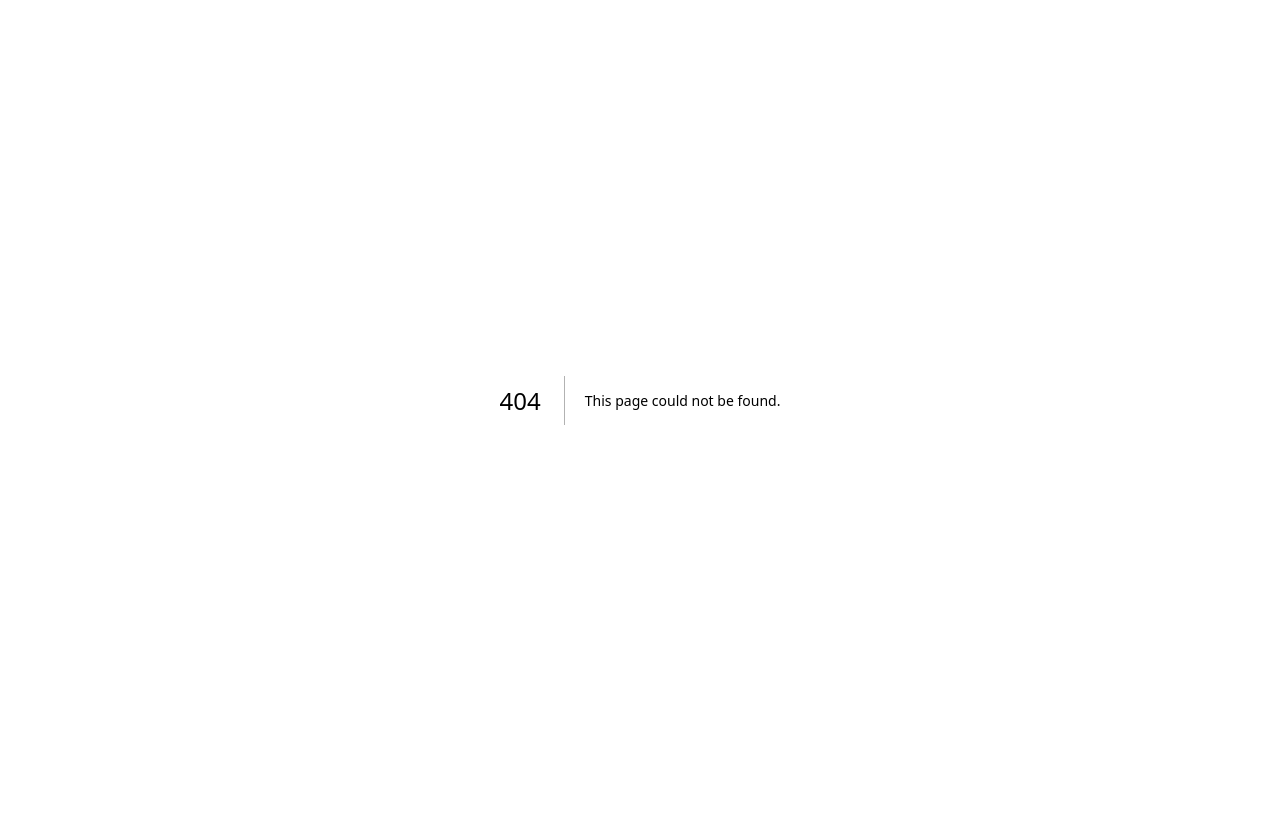
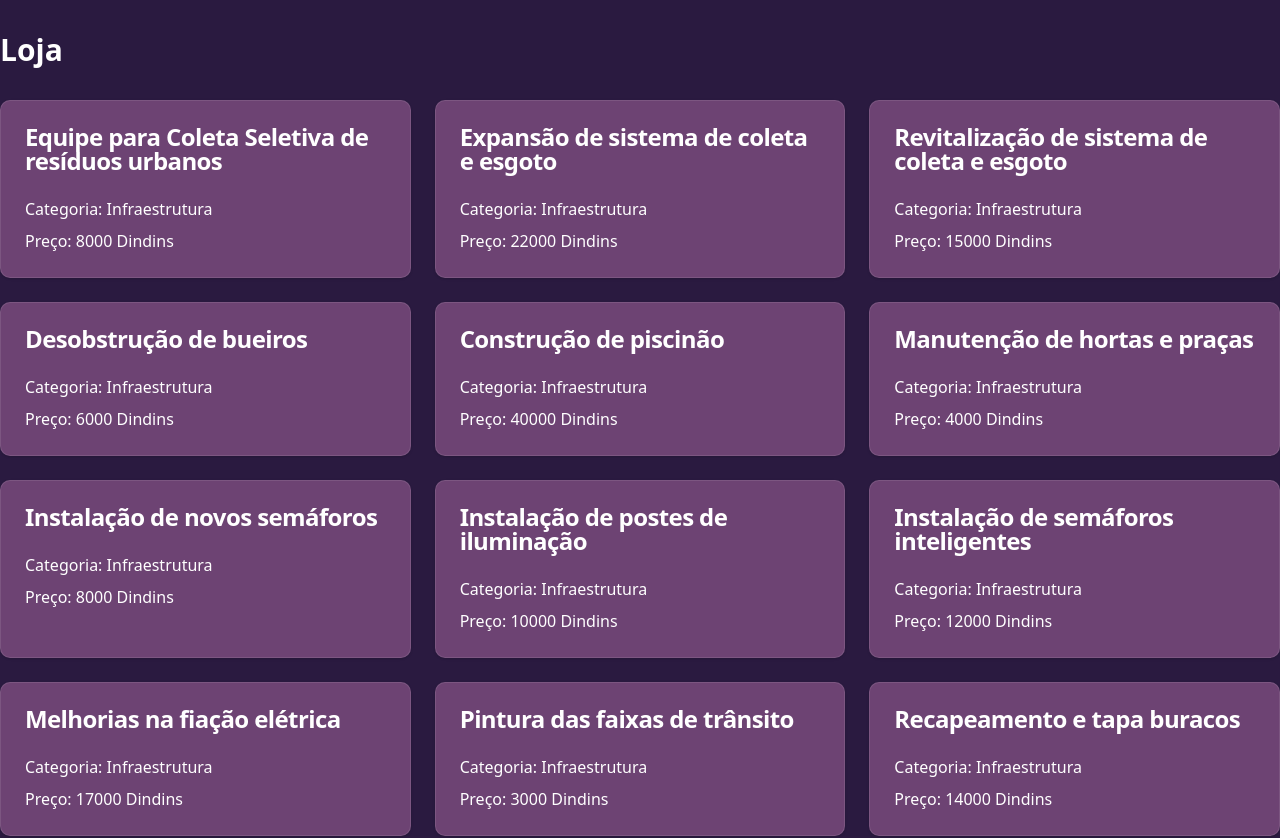
Before and after one commit to luisfelipesdn12/juventude-em-governo, a Next.js app: page /preview/store in a window 1280 px wide. Before the commit this address had no page. Shown: the top 838 px of the page. Before the commit the page ends 800 px from the top, so only its background shows below. Built offline with nearby package versions, Linux system fonts and the light colour scheme.

Commit message:
✨ feat: Add Preview button to Home page with EyeIcon for enhanced navigation

```diff
--- a/src/app/page.tsx
+++ b/src/app/page.tsx
@@ -2,7 +2,8 @@ import Image from "next/image";
 import InstallButton from "@/components/InstallButton";
 import manifest from "./manifest";
 import { Button } from "@/components/ui/button";
-import { PlayIcon, PlaySquareIcon, MenuIcon } from "lucide-react";
+import { PlayIcon, PlaySquareIcon, MenuIcon, EyeIcon } from "lucide-react";
+import Link from "next/link";
 
 export default function Home() {
   return (
@@ -22,8 +23,14 @@ export default function Home() {
             <MenuIcon />
             Menu
           </Button>
+          <Link href="/preview">
+            <Button variant="option">
+              <EyeIcon />
+              Preview
+            </Button>
+          </Link>
         </div>
-          <InstallButton />
+        <InstallButton />
       </div>
     </div>
   );
--- /dev/null
+++ b/src/app/preview/categories/[id]/page.tsx
@@ -0,0 +1,59 @@
+import Link from 'next/link';
+import { notFound } from 'next/navigation';
+import { Button } from '@/components/ui/button';
+import { Card, CardHeader, CardContent, CardFooter, CardTitle } from '@/components/ui/card';
+import { getCategory, calculateCardAverage } from '@/lib/data';
+
+interface CategoryPageProps {
+  params: {
+    id: string;
+  };
+}
+
+export default function CategoryPage({ params }: CategoryPageProps) {
+  const category = getCategory(params.id);
+
+  if (!category) {
+    return notFound();
+  }
+
+  return (
+    <div className="container mx-auto py-8">
+      <h1 className="text-3xl font-bold mb-8">{category.name}</h1>
+
+      <div className="grid grid-cols-1 md:grid-cols-2 lg:grid-cols-3 gap-6">
+        {category.cards.map((card) => {
+          const avgPoints = calculateCardAverage(card.metrics);
+
+          return (
+            <Card key={card.id} className="h-full flex flex-col">
+              <CardHeader>
+                <CardTitle>Carta {card.id}</CardTitle>
+              </CardHeader>
+              <CardContent className="flex-grow">
+                <ul className="space-y-2">
+                  {card.metrics.map((metric) => (
+                    <li key={metric.id} className="text-sm">
+                      {metric.text} ({metric.points}%)
+                    </li>
+                  ))}
+                </ul>
+              </CardContent>
+              <CardFooter className="border-t pt-4">
+                <div className="text-lg font-semibold">
+                  Média: {avgPoints}%
+                </div>
+              </CardFooter>
+            </Card>
+          );
+        })}
+      </div>
+
+      <div className="mt-8">
+        <Link href="/preview/categories">
+          <Button variant="outline">Voltar para Categorias</Button>
+        </Link>
+      </div>
+    </div>
+  );
+}
--- /dev/null
+++ b/src/app/preview/categories/page.tsx
@@ -0,0 +1,32 @@
+import Link from 'next/link';
+import { Button } from '@/components/ui/button';
+import { getCategories } from '@/lib/data';
+
+export default function CategoriesPage() {
+  const categories = getCategories();
+
+  return (
+    <div className="container mx-auto py-8">
+      <h1 className="text-3xl font-bold mb-8">Categorias</h1>
+
+      <div className="grid grid-cols-1 md:grid-cols-2 lg:grid-cols-3 gap-4">
+        {categories.map((category) => (
+          <Link key={category.id} href={`/preview/categories/${category.id}`}>
+            <Button
+              variant="outline"
+              className="w-full h-24 text-lg"
+              >
+              {category.name}
+            </Button>
+          </Link>
+        ))}
+      </div>
+
+      <div className="mt-8">
+        <Link href="/preview">
+          <Button variant="outline">Voltar</Button>
+        </Link>
+      </div>
+    </div>
+  );
+}
--- /dev/null
+++ b/src/app/preview/page.tsx
@@ -0,0 +1,22 @@
+import Link from 'next/link';
+import { Button } from '@/components/ui/button';
+
+export default function PreviewPage() {
+  return (
+    <div className="flex flex-col items-center justify-center h-screen gap-6">
+      <h1 className="text-3xl font-bold mb-6">Dashboard Preview</h1>
+      <div className="flex gap-4">
+        <Link href="/preview/categories">
+          <Button size="lg" className="text-lg px-8 py-6">
+            Categorias
+          </Button>
+        </Link>
+        <Link href="/preview/store">
+          <Button size="lg" className="text-lg px-8 py-6">
+            Loja
+          </Button>
+        </Link>
+      </div>
+    </div>
+  );
+}
--- /dev/null
+++ b/src/app/preview/store/page.tsx
@@ -0,0 +1,36 @@
+import Link from 'next/link';
+import { Button } from '@/components/ui/button';
+import { Card, CardHeader, CardContent, CardTitle } from '@/components/ui/card';
+import { getItems, getCategoryNameById } from '@/lib/data';
+
+export default function StorePage() {
+  const items = getItems();
+
+  return (
+    <div className="container mx-auto py-8">
+      <h1 className="text-3xl font-bold mb-8">Loja</h1>
+
+      <div className="grid grid-cols-1 md:grid-cols-2 lg:grid-cols-3 gap-6">
+        {items.map((item) => (
+          <Card key={item.id} className="h-full flex flex-col">
+            <CardHeader>
+              <CardTitle>{item.name}</CardTitle>
+            </CardHeader>
+            <CardContent className="flex-grow">
+              <div className="space-y-2">
+                <p><span className="font-medium">Categoria:</span> {getCategoryNameById(item.category_id)}</p>
+                <p><span className="font-medium">Preço:</span> {item.price} Dindins</p>
+              </div>
+            </CardContent>
+          </Card>
+        ))}
+      </div>
+
+      <div className="mt-8">
+        <Link href="/preview">
+          <Button variant="outline">Voltar</Button>
+        </Link>
+      </div>
+    </div>
+  );
+}
--- /dev/null
+++ b/src/components/ui/card.tsx
@@ -0,0 +1,78 @@
+import * as React from "react"
+import { cn } from "@/lib/utils"
+
+const Card = React.forwardRef<
+  HTMLDivElement,
+  React.HTMLAttributes<HTMLDivElement>
+>(({ className, ...props }, ref) => (
+  <div
+    ref={ref}
+    className={cn(
+      "rounded-lg border bg-card text-card-foreground shadow-sm",
+      className
+    )}
+    {...props}
+  />
+))
+Card.displayName = "Card"
+
+const CardHeader = React.forwardRef<
+  HTMLDivElement,
+  React.HTMLAttributes<HTMLDivElement>
+>(({ className, ...props }, ref) => (
+  <div
+    ref={ref}
+    className={cn("flex flex-col space-y-1.5 p-6", className)}
+    {...props}
+  />
+))
+CardHeader.displayName = "CardHeader"
+
+const CardTitle = React.forwardRef<
+  HTMLParagraphElement,
+  React.HTMLAttributes<HTMLHeadingElement>
+>(({ className, ...props }, ref) => (
+  <h3
+    ref={ref}
+    className={cn(
+      "text-2xl font-semibold leading-none tracking-tight",
+      className
+    )}
+    {...props}
+  />
+))
+CardTitle.displayName = "CardTitle"
+
+const CardDescription = React.forwardRef<
+  HTMLParagraphElement,
+  React.HTMLAttributes<HTMLParagraphElement>
+>(({ className, ...props }, ref) => (
+  <p
+    ref={ref}
+    className={cn("text-sm text-muted-foreground", className)}
+    {...props}
+  />
+))
+CardDescription.displayName = "CardDescription"
+
+const CardContent = React.forwardRef<
+  HTMLDivElement,
+  React.HTMLAttributes<HTMLDivElement>
+>(({ className, ...props }, ref) => (
+  <div ref={ref} className={cn("p-6 pt-0", className)} {...props} />
+))
+CardContent.displayName = "CardContent"
+
+const CardFooter = React.forwardRef<
+  HTMLDivElement,
+  React.HTMLAttributes<HTMLDivElement>
+>(({ className, ...props }, ref) => (
+  <div
+    ref={ref}
+    className={cn("flex items-center p-6 pt-0", className)}
+    {...props}
+  />
+))
+CardFooter.displayName = "CardFooter"
+
+export { Card, CardHeader, CardFooter, CardTitle, CardDescription, CardContent }
--- /dev/null
+++ b/src/lib/data.ts
@@ -0,0 +1,59 @@
+import modelData from '../../model.json';
+
+export interface Metric {
+  id: string;
+  text: string;
+  points: number;
+}
+
+export interface Card {
+  id: string;
+  metrics: Metric[];
+}
+
+export interface Category {
+  id: string;
+  name: string;
+  cards: Card[];
+}
+
+export interface ItemMetric {
+  id: string;
+  points_percentage_increase: number;
+}
+
+export interface Item {
+  id: string;
+  name: string;
+  price: number;
+  category_id: string;
+  metrics: ItemMetric[];
+}
+
+export const getCategories = (): Category[] => {
+  return modelData.categories;
+};
+
+export const getCategory = (id: string): Category | undefined => {
+  return getCategories().find(category => category.id === id);
+};
+
+export const getItems = (): Item[] => {
+  return modelData.items;
+};
+
+export const getItemsByCategory = (categoryId: string): Item[] => {
+  return getItems().filter(item => item.category_id === categoryId);
+};
+
+export const getCategoryNameById = (categoryId: string): string => {
+  const category = getCategory(categoryId);
+  return category ? category.name : 'Unknown Category';
+};
+
+// Calculate average points for a card
+export const calculateCardAverage = (metrics: Metric[]): number => {
+  if (metrics.length === 0) return 0;
+  const sum = metrics.reduce((acc, metric) => acc + metric.points, 0);
+  return Math.round((sum / metrics.length) * 10) / 10; // Round to 1 decimal place
+};
```
